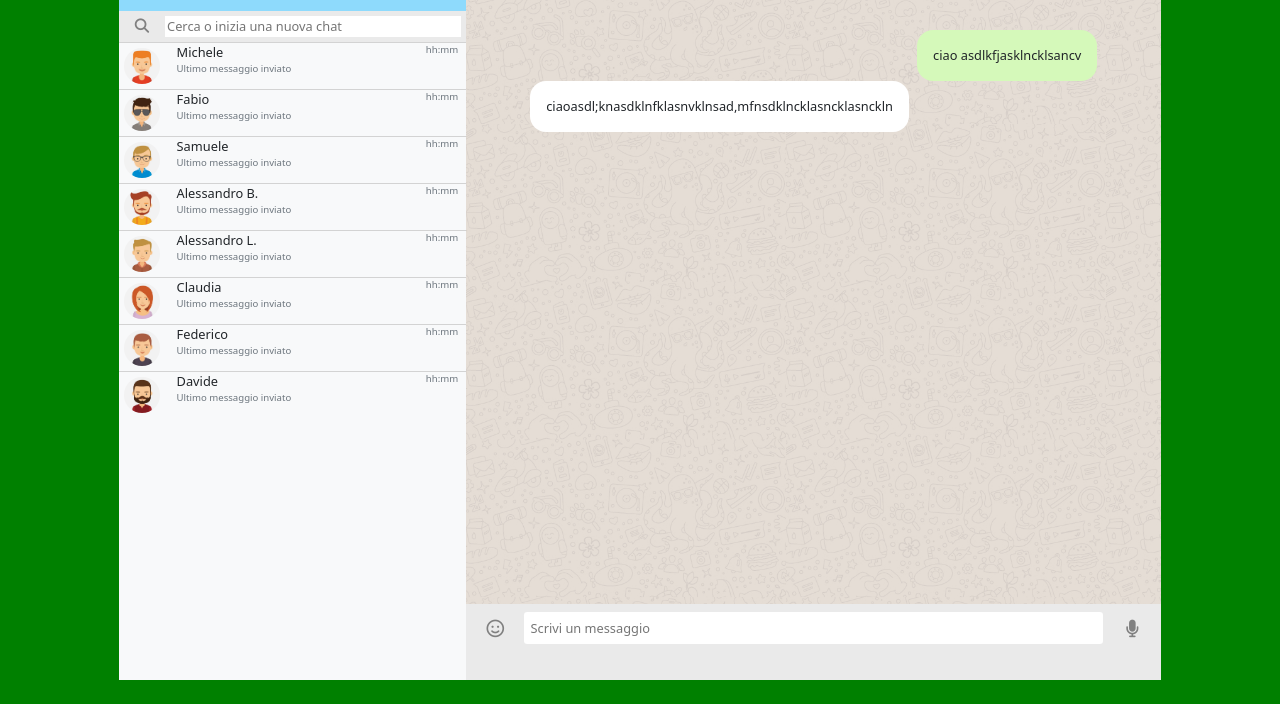
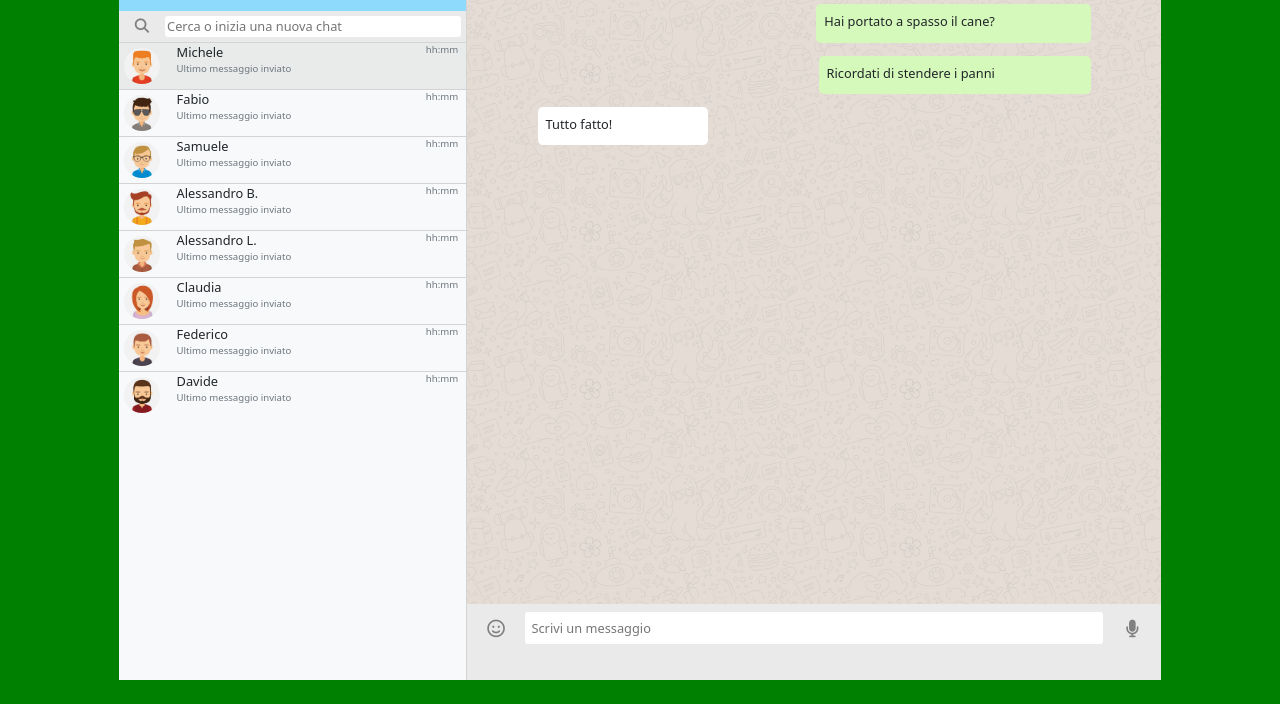
Before and after one commit to LucaMarchesani/vue-boolzapp, a plain HTML site: page index.html in a window 1280 px wide. Shown: the part 96-800 px from the top of the page. Drawn offline with nearby package versions, Linux system fonts and the light colour scheme.

Commit message:
add contact selection and insert message

```diff
--- a/css/style.css
+++ b/css/style.css
@@ -1,105 +1,116 @@
-body{
+body {
     min-width: 880px;
     background-color: green;
 }
 
-main{
+main {
     font-size: .8rem;
 }
 
 /* classi generali */
-.bg-app{
+.bg-app {
     background-color: #eaeaea;
 }
 
-i{
+i {
     color: gray;
     font-size: 1.1rem;
 }
 
 /* sezione notifiche */
 
-div.notification{
+div.notification {
     background-color: #8edafc;
 }
 
-p.notification-text{
+p.notification-text {
     font-size: .6rem;
 }
 
-div.bell-circle{
+div.bell-circle {
     background-color: white;
     border-radius: 50%;
 }
 
-i.bell{
+i.bell {
     font-size: 1.2rem;
 }
 
 /* barra di ricerca contatti */
-div.bg-app> i{
+div.bg-app>i {
     font-size: .9rem;
 }
-input#search-bar{
+
+input#search-bar {
     width: 100%;
     margin: .3rem .3rem .3rem 0;
     font-size: 0.8rem;
     border: none;
+    border-radius: .2rem;
 }
 
 /* contatti */
-div.contacts{
+div.contacts {
     height: 95vh;
 }
 
-div.contact{
+.clicked {
+    background-color: #e9ebeb;
+}
+
+div.contact {
     border-top: 1px solid lightgray;
     width: 100%;
+    cursor: pointer;
 }
 
-p.last-message{
+p.last-message {
     font-size: .6rem;
 }
 
 /* sezione chat */
-img.user-pic{
+img.user-pic {
     border-radius: 50%;
     height: 2.25rem;
     margin: 5px;
 }
 
-div.user-chat{
+div.user-chat {
+    border-left: 1px solid lightgray;
     height: 95vh;
 }
 
-div.chat-header{
-    border-left: 1px solid lightgray;
-}
-
-div.text-area{
-    padding: 4rem;
+div.text-area {
+    padding: 2rem 4rem;
     height: 84%;
     background-image: url(../img/mine.jpg);
     background-size: 320px;
 }
-.green-text{
+
+.green-text {
+    font-size: .8rem;
+    margin: .4rem;
     float: right;
-    padding: 1rem;
+    padding: .5rem 6rem .7rem .5rem;
     background-color: #d5f9ba;
-    border-radius: 1rem;
+    border-radius: .3rem;
     clear: both;
+
 }
 
-.white-text{
+.white-text {
+    font-size: .8rem;
+    margin: .4rem;
     float: left;
-    padding: 1rem;
+    padding: .5rem 6rem .7rem .5rem;
     background-color: #ffffff;
-    border-radius: 1rem;
+    border-radius: .3rem;
     clear: both;
+
 }
 
 /* sezione messagi chat */
-input.message{
+input.message {
     font-size: .8rem;
     padding: .4rem;
     border: none;
--- a/index.html
+++ b/index.html
@@ -53,7 +53,8 @@
                         <input type="search" name="" id="search-bar" placeholder="Cerca o inizia una nuova chat">
                     </div>
                     <!-- contatti -->
-                    <div v-for="(element, index) in contacts" class="contact d-flex col-11 bg-light">
+                    <div v-for="(element, index) in contacts" class="contact d-flex col-11"
+                        @click="visibleChat(element)" :class="(index === aIndex) ? 'clicked' : ''">
                         <div class="col-2">
                             <img :src="`./img/avatar${element.avatar}.jpg`" class="user-pic img-fluid"
                                 alt="contact-photo">
@@ -65,7 +66,6 @@
                             </div>
                             <p class="last-message align-self-start text-secondary me-2">hh:mm</p>
                         </div>
-
                     </div>
                 </div>
                 <!-- sezione superiore chat-->
@@ -73,8 +73,9 @@
                     <div class="user-chat col-12 bg-app">
                         <div class="account col-12 d-flex">
                             <div class="chat-header col-9">
-                                <img src="./img/avatar_1.jpg" class="user-pic img-fluid" alt="">
-                                <span class="col-10">Michele</span>
+                                <img :src="`./img/avatar${contacts[aIndex].avatar}.jpg`" class="user-pic img-fluid"
+                                    alt="">
+                                <span class="col-10">{{contacts[aIndex].name}}</span>
                             </div>
                             <div class="icons col-3 align-self-center text-end">
                                 <i class="fa-solid fa-magnifying-glass m-2"></i>
@@ -84,18 +85,20 @@
                         </div>
                         <!-- sezione principale chat -->
                         <div class="text-area col-12">
-                            <div class="green-text">
-                                ciao asdlkfjasklncklsancv
-                            </div>
-                            <div class="white-text">
-                                ciaoasdl;knasdklnfklasnvklnsad,mfnsdklncklasncklasnckln
+                            <div v-for="msg in contacts[aIndex].messages"
+                                :class="(msg.status === 'received') ? 'white-text' : 'green-text'">
+                                <div>
+                                    {{msg.message}}
+                                </div>
                             </div>
                         </div>
+
 
                         <!-- sezione input messaggi -->
                         <div class="my-text col-12 d-flex justify-content-between mt-2">
                             <i class="fa-regular fa-face-smile col-1 text-center align-self-center"></i>
-                            <input type="text" name="" class="message col-10" placeholder="Scrivi un messaggio">
+                            <input v-model="newMessage" @keyup.enter="addMessage(newMessage)" type="text"
+                                class="message col-10" placeholder="Scrivi un messaggio">
                             <i class="fa-solid fa-microphone col-1 text-center align-self-center"></i>
                         </div>
                     </div>
--- a/main/script.js
+++ b/main/script.js
@@ -165,8 +165,21 @@ createApp({
                         }
                     ],
                 }
-            ]
+            ],
+            aIndex: 0,
+            newMessage: "",
 
         }
+    },
+    methods: {
+        visibleChat(currentchat) {
+            this.aIndex = this.contacts.indexOf(currentchat);
+        },
+
+        addMessage() {
+            this.contacts[this.aIndex].messages.push({ message: this.newMessage, status: 'sent' });
+            this.newMessage = '';
+        },
     }
+
 }).mount('#app')
```
